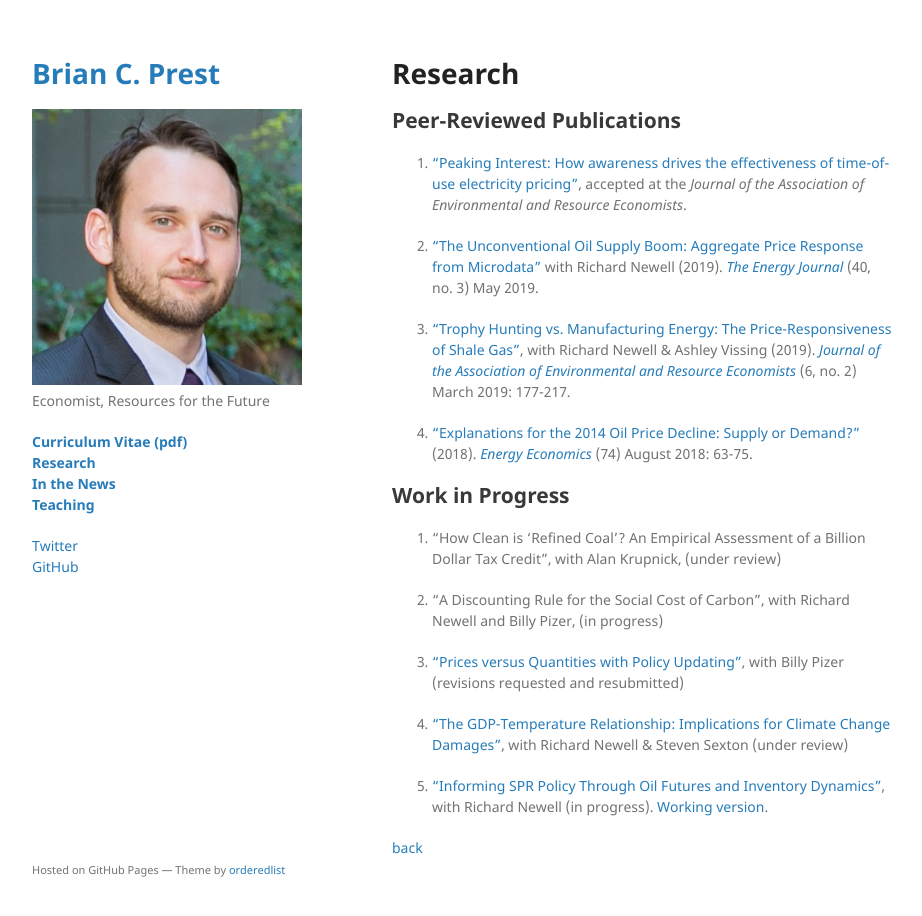
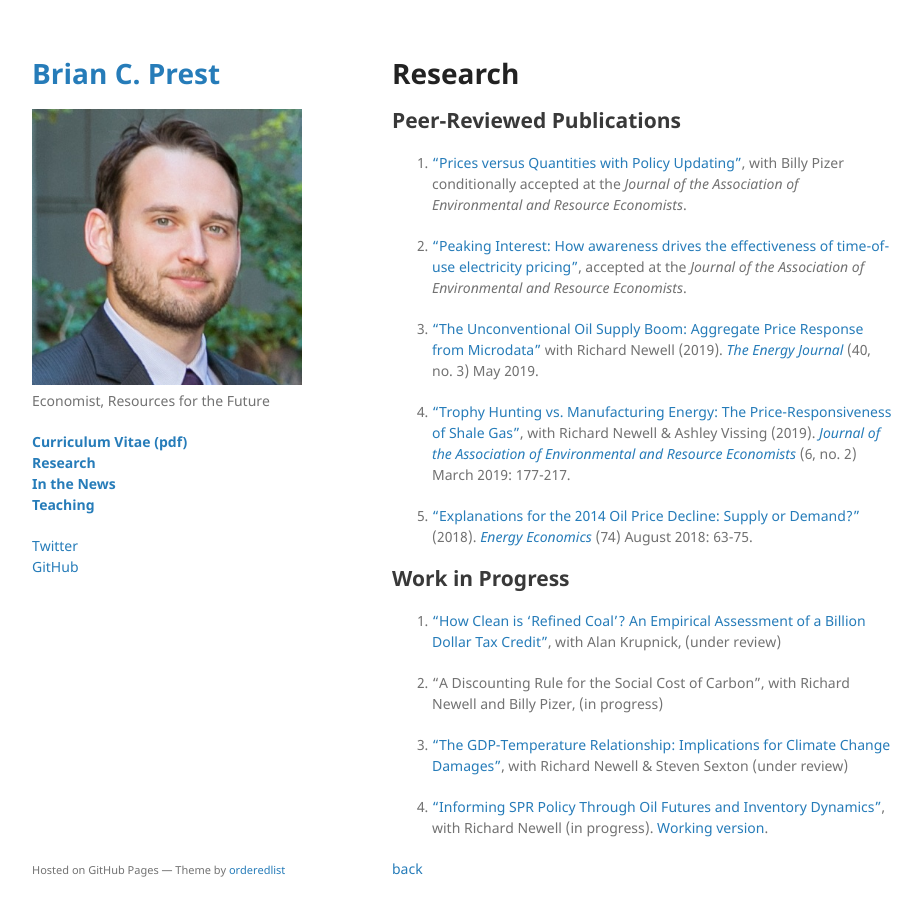
Before and after one commit to bprest/bprest.github.io, a Jekyll site: the page built from research.md, in a window 1280 px wide and 949 px high. Shown: the top 916 px of the window, without its empty margins (178-1100 px from the left). Built offline with Jekyll 4.4.1, drawn with Linux system fonts in a browser that asks for light colours; our own code applies the rules of GitHub Pages for plain Markdown files.

```diff
--- a/research.md
+++ b/research.md
@@ -6,7 +6,9 @@ layout: default
 
 ## Peer-Reviewed Publications
 
-1. [“Peaking Interest: How awareness drives the effectiveness of time-of-use electricity pricing”](http://bit.ly/Prest_Peaking_Interest), accepted at the _Journal of the Association of Environmental and Resource Economists_.
+1. [“Prices versus Quantities with Policy Updating”](http://www.nber.org/papers/w22379), with Billy Pizer conditionally accepted at the _Journal of the Association of Environmental and Resource Economists_.
+
+1. [“Peaking Interest: How awareness drives the effectiveness of time-of-use electricity pricing”](https://www.journals.uchicago.edu/doi/abs/10.1086/705798), accepted at the _Journal of the Association of Environmental and Resource Economists_.
 
 1. [“The Unconventional Oil Supply Boom: Aggregate Price Response from Microdata”](http://bit.ly/Newell_Prest_2018_Unconventional_Oil_Boom) with Richard Newell (2019). [_The Energy Journal_](https://www.iaee.org/energyjournal/article/3350) (40, no. 3) May 2019.
 
@@ -16,11 +18,9 @@ layout: default
 
 ## Work in Progress
 
-1. “How Clean is ‘Refined Coal’? An Empirical Assessment of a Billion Dollar Tax Credit”, with Alan Krupnick, (under review)
+1. [“How Clean is ‘Refined Coal’? An Empirical Assessment of a Billion Dollar Tax Credit”](https://www.rff.org/publications/reports/how-clean-is-refined-coal/), with Alan Krupnick, (under review)
 
 1. “A Discounting Rule for the Social Cost of Carbon”, with Richard Newell and Billy Pizer, (in progress)
-
-1. [“Prices versus Quantities with Policy Updating”](http://www.nber.org/papers/w22379), with Billy Pizer (revisions requested and resubmitted)
 
 1. [“The GDP-Temperature Relationship: Implications for Climate Change Damages”](https://www.rff.org/publications/working-papers/the-gdp-temperature-relationship-implications-for-climate-change-damages/), with Richard Newell & Steven Sexton (under review)
 
```
